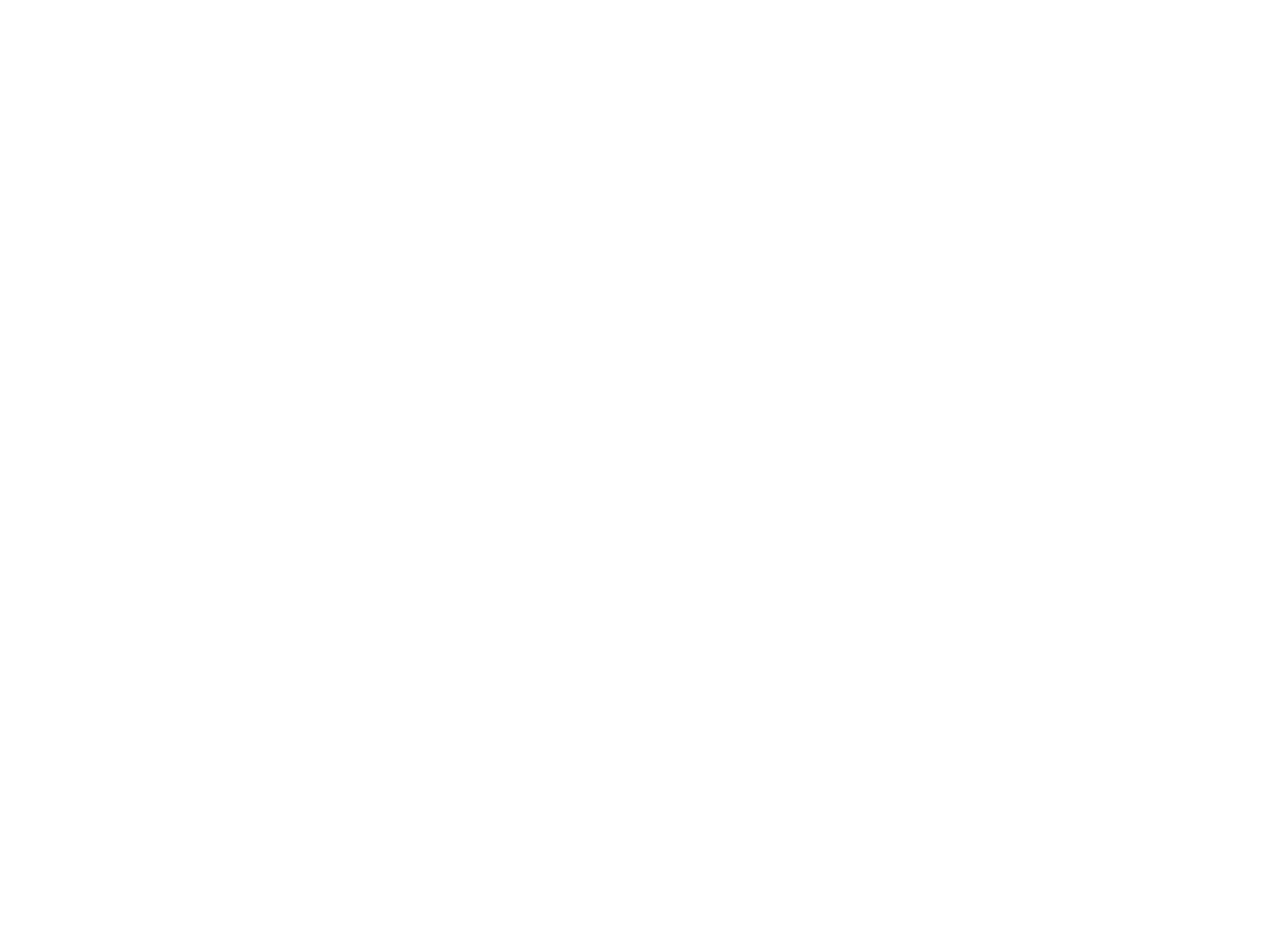
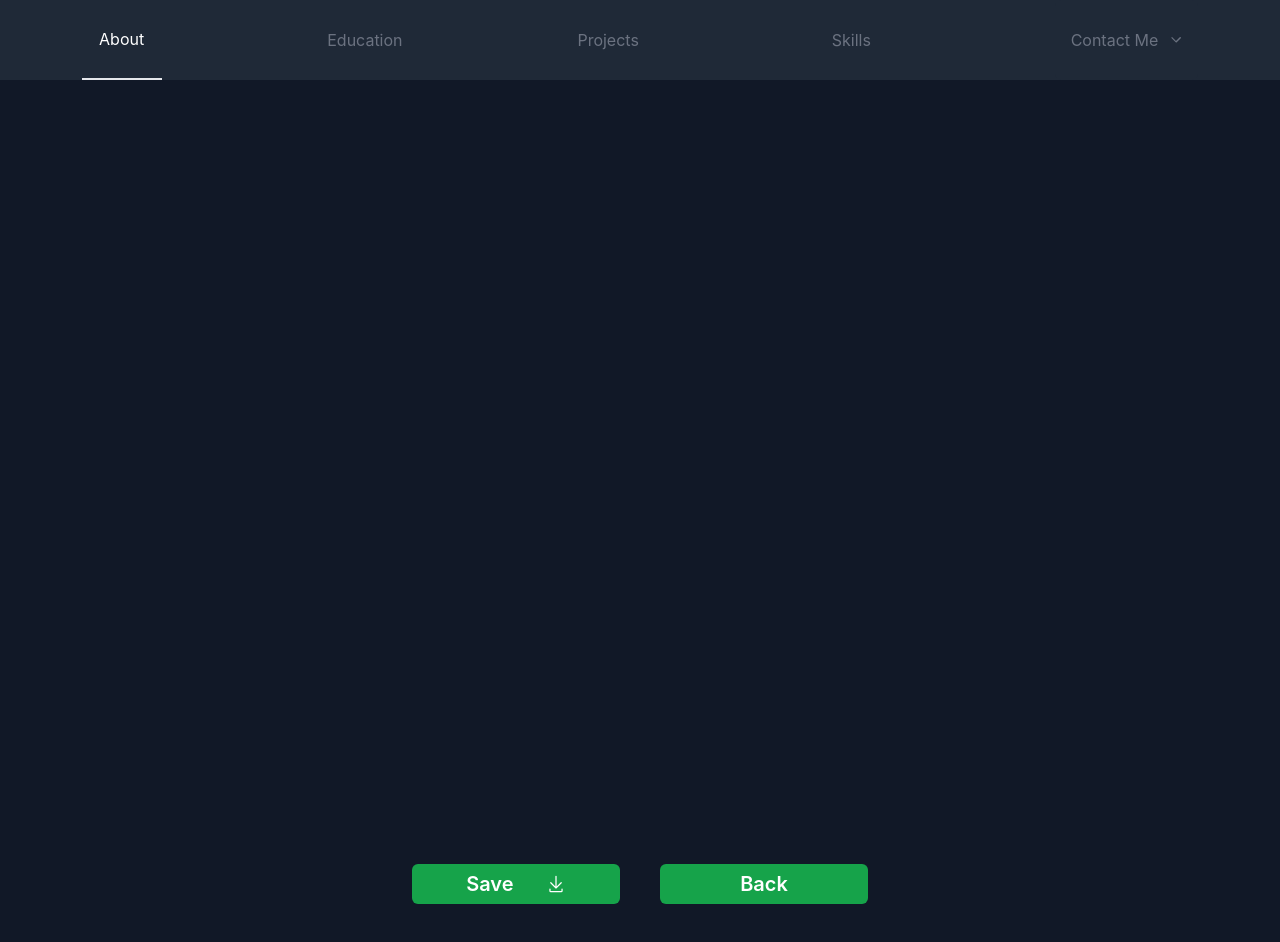
Before and after one commit to Arjunbala308201/portfolio, a React (Create React App) app: page /resume in a window 1280 px wide. Before the commit this address had no page. Before the commit the page ends 800 px from the top, so only its background shows below. Built offline with nearby package versions, Linux system fonts and the light colour scheme.

Commit message:
resume added

```diff
--- a/src/App.js
+++ b/src/App.js
@@ -3,6 +3,7 @@ import { BrowserRouter as Router, Routes, Route } from 'react-router-dom'; // Co
 import 'react-toastify/dist/ReactToastify.css';
 import { Main } from './components/Main';
 import { Home } from './components/Home';
+import { Resume } from './components/Resume';
 // import 'aos/dist/aos.css';
 function App() {
   return (
@@ -11,6 +12,7 @@ function App() {
         <Routes>
           <Route path='/' element={<Main/>}>
             <Route path='/' element = {<Home/>}/>
+            <Route path='/resume' element = {<Resume/>}/>
           </Route>
         </Routes>
       </Router>
--- a/src/components/Resume.jsx
+++ b/src/components/Resume.jsx
@@ -1,6 +1,5 @@
 import React from 'react';
 import resume from '../assets/Arjun Resume rev 5.0.pdf';
-import { Link } from 'react-router-dom';
 import { GoDownload } from 'react-icons/go';
 export const Resume = () => {
   return (
@@ -11,11 +10,15 @@ export const Resume = () => {
         title="PDF Viewer"
       ></iframe>
       <br />
-        <div className="flex w-full items-center justify-center">
+        <div className="flex w-full items-center justify-center gap-10">
             <a href={resume} download='Arjun Resume' className='bg-green-600 cursor-pointer h-8 w-28 md:h-10 md:w-52 text-sm justify-around text-white font-semibold rounded-md hover:scale-105 transition-all flex items-center md:justify-around md:text-[20px] md:px-12 md:gap-5'>
                 Save
                 <GoDownload/>
             </a>
+            <a href='/' className='bg-green-600 cursor-pointer h-8 w-28 md:h-10 md:w-52 text-sm justify-around text-white font-semibold rounded-md hover:scale-105 transition-all flex items-center md:justify-around md:text-[20px] md:px-12 md:gap-5'>
+                Back
+            </a>
+
         </div>
     </div>
   );
```
